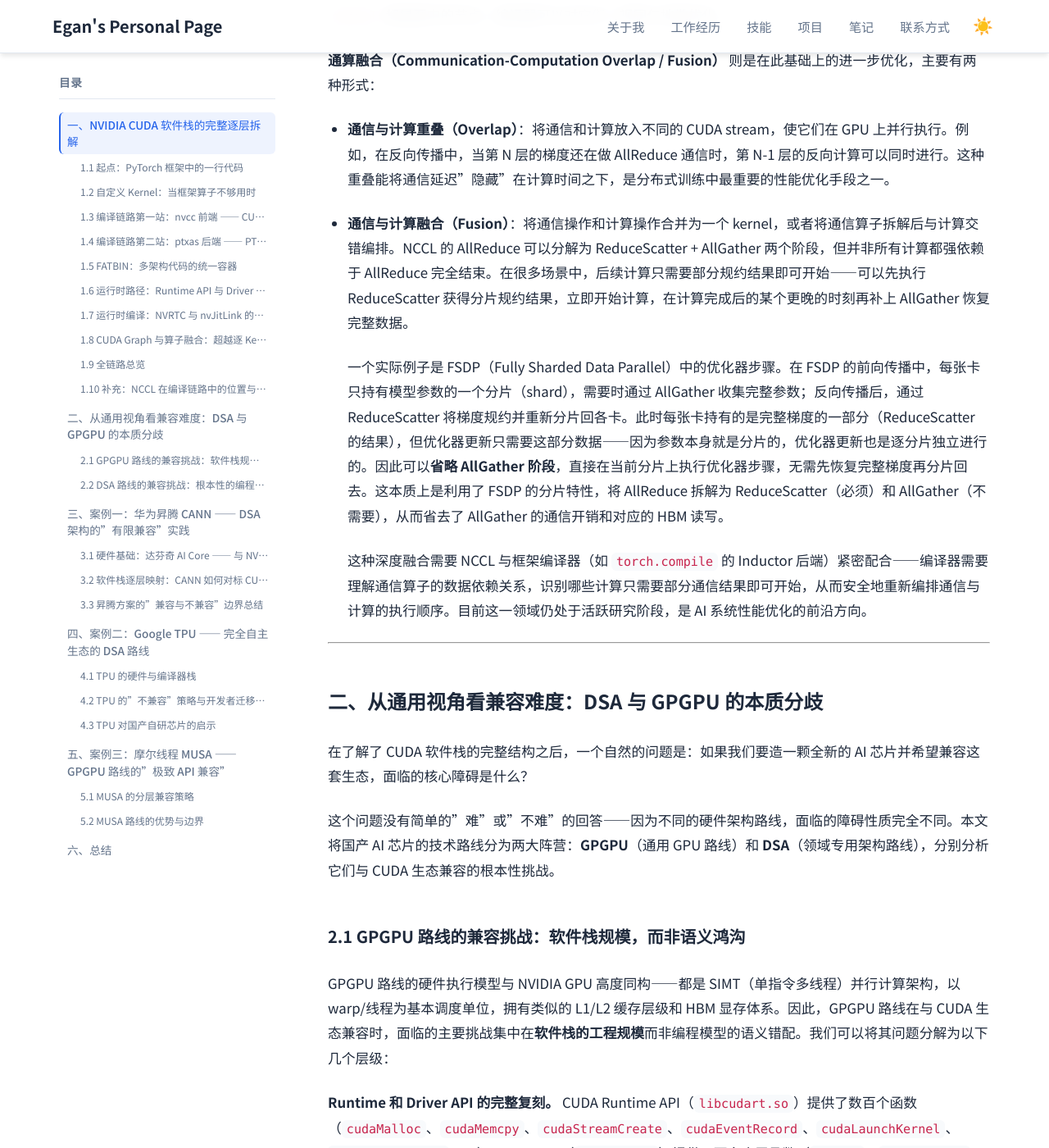
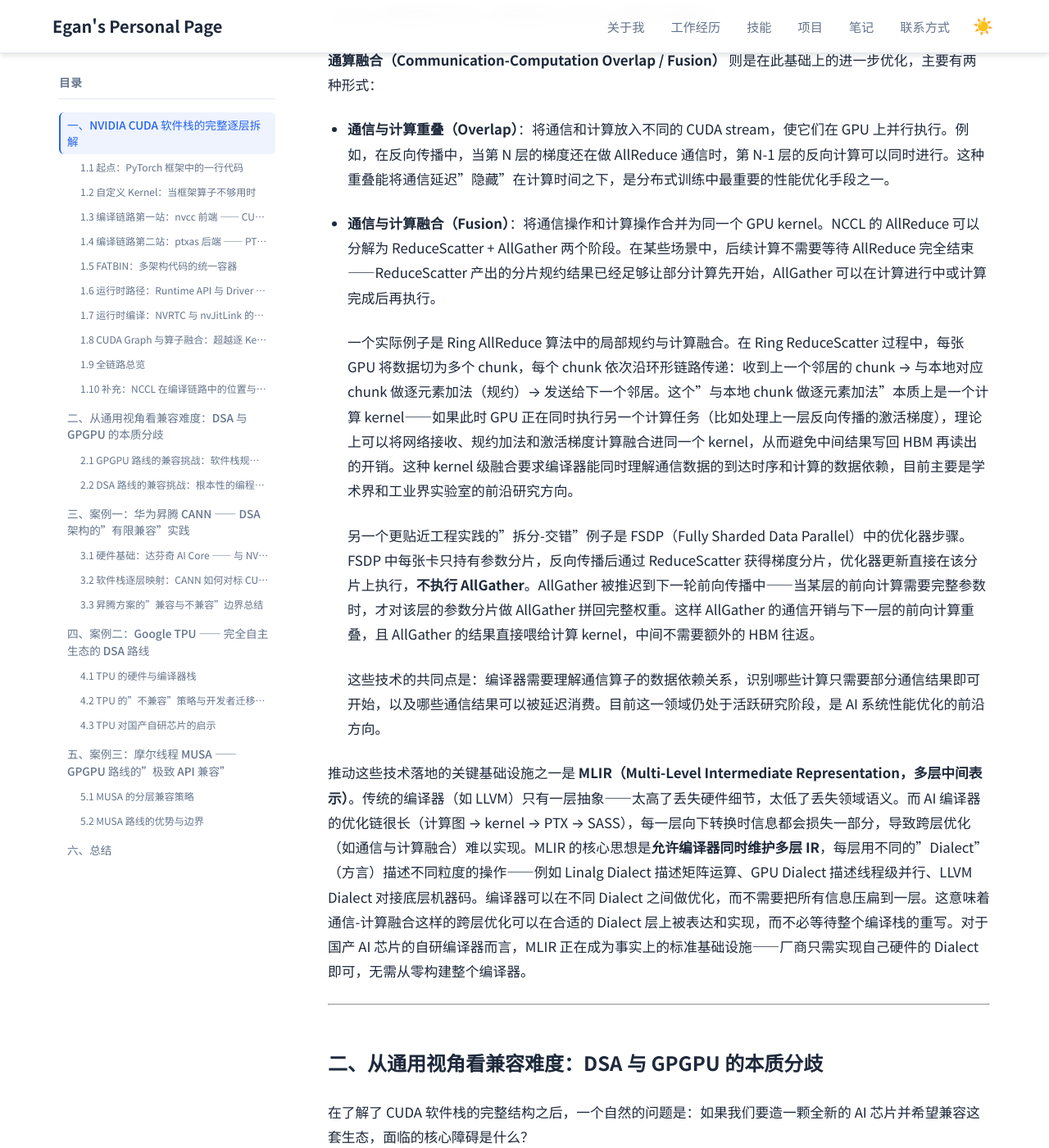
Before and after one commit to Lejun-Hu/Lejun-Hu.github.io, a Jekyll site: the page built from _notes/2026-8-15-cuda-ecosystem-compatibility.md, in a window 1280 px wide and 1400 px high, scrolled down 24047 px. Shown: the whole window at 82% size. Built offline with Jekyll 4.4.1, drawn with Linux system fonts in a browser that asks for light colours.

Commit message:
add MLIR explanation after comm-compute fusion section

```diff
--- a/_notes/2026-8-15-cuda-ecosystem-compatibility.md
+++ b/_notes/2026-8-15-cuda-ecosystem-compatibility.md
@@ -561,11 +561,15 @@ PyTorch 框架对两者的调用可以分为两类场景：
 
 - **通信与计算重叠（Overlap）**：将通信和计算放入不同的 CUDA stream，使它们在 GPU 上并行执行。例如，在反向传播中，当第 N 层的梯度还在做 AllReduce 通信时，第 N-1 层的反向计算可以同时进行。这种重叠能将通信延迟"隐藏"在计算时间之下，是分布式训练中最重要的性能优化手段之一。
 
-- **通信与计算融合（Fusion）**：将通信操作和计算操作合并为一个 kernel，或者将通信算子拆解后与计算交错编排。NCCL 的 AllReduce 可以分解为 ReduceScatter + AllGather 两个阶段，但并非所有计算都强依赖于 AllReduce 完全结束。在很多场景中，后续计算只需要部分规约结果即可开始——可以先执行 ReduceScatter 获得分片规约结果，立即开始计算，在计算完成后的某个更晚的时刻再补上 AllGather 恢复完整数据。
+- **通信与计算融合（Fusion）**：将通信操作和计算操作合并为同一个 GPU kernel。NCCL 的 AllReduce 可以分解为 ReduceScatter + AllGather 两个阶段。在某些场景中，后续计算不需要等待 AllReduce 完全结束——ReduceScatter 产出的分片规约结果已经足够让部分计算先开始，AllGather 可以在计算进行中或计算完成后再执行。
 
-  一个实际例子是 FSDP（Fully Sharded Data Parallel）中的优化器步骤。在 FSDP 的前向传播中，每张卡只持有模型参数的一个分片（shard），需要时通过 AllGather 收集完整参数；反向传播后，通过 ReduceScatter 将梯度规约并重新分片回各卡。此时每张卡持有的是完整梯度的一部分（ReduceScatter 的结果），但优化器更新只需要这部分数据——因为参数本身就是分片的，优化器更新也是逐分片独立进行的。因此可以**省略 AllGather 阶段**，直接在当前分片上执行优化器步骤，无需先恢复完整梯度再分片回去。这本质上是利用了 FSDP 的分片特性，将 AllReduce 拆解为 ReduceScatter（必须）和 AllGather（不需要），从而省去了 AllGather 的通信开销和对应的 HBM 读写。
+  一个实际例子是 Ring AllReduce 算法中的局部规约与计算融合。在 Ring ReduceScatter 过程中，每张 GPU 将数据切为多个 chunk，每个 chunk 依次沿环形链路传递：收到上一个邻居的 chunk → 与本地对应 chunk 做逐元素加法（规约）→ 发送给下一个邻居。这个"与本地 chunk 做逐元素加法"本质上是一个计算 kernel——如果此时 GPU 正在同时执行另一个计算任务（比如处理上一层反向传播的激活梯度），理论上可以将网络接收、规约加法和激活梯度计算融合进同一个 kernel，从而避免中间结果写回 HBM 再读出的开销。这种 kernel 级融合要求编译器能同时理解通信数据的到达时序和计算的数据依赖，目前主要是学术界和工业界实验室的前沿研究方向。
 
-  这种深度融合需要 NCCL 与框架编译器（如 `torch.compile` 的 Inductor 后端）紧密配合——编译器需要理解通信算子的数据依赖关系，识别哪些计算只需要部分通信结果即可开始，从而安全地重新编排通信与计算的执行顺序。目前这一领域仍处于活跃研究阶段，是 AI 系统性能优化的前沿方向。
+  另一个更贴近工程实践的"拆分-交错"例子是 FSDP（Fully Sharded Data Parallel）中的优化器步骤。FSDP 中每张卡只持有参数分片，反向传播后通过 ReduceScatter 获得梯度分片，优化器更新直接在该分片上执行，**不执行 AllGather**。AllGather 被推迟到下一轮前向传播中——当某层的前向计算需要完整参数时，才对该层的参数分片做 AllGather 拼回完整权重。这样 AllGather 的通信开销与下一层的前向计算重叠，且 AllGather 的结果直接喂给计算 kernel，中间不需要额外的 HBM 往返。
+
+  这些技术的共同点是：编译器需要理解通信算子的数据依赖关系，识别哪些计算只需要部分通信结果即可开始，以及哪些通信结果可以被延迟消费。目前这一领域仍处于活跃研究阶段，是 AI 系统性能优化的前沿方向。
+
+推动这些技术落地的关键基础设施之一是 **MLIR（Multi-Level Intermediate Representation，多层中间表示）**。传统的编译器（如 LLVM）只有一层抽象——太高了丢失硬件细节，太低了丢失领域语义。而 AI 编译器的优化链很长（计算图 → kernel → PTX → SASS），每一层向下转换时信息都会损失一部分，导致跨层优化（如通信与计算融合）难以实现。MLIR 的核心思想是**允许编译器同时维护多层 IR**，每层用不同的"Dialect"（方言）描述不同粒度的操作——例如 Linalg Dialect 描述矩阵运算、GPU Dialect 描述线程级并行、LLVM Dialect 对接底层机器码。编译器可以在不同 Dialect 之间做优化，而不需要把所有信息压扁到一层。这意味着通信-计算融合这样的跨层优化可以在合适的 Dialect 层上被表达和实现，而不必等待整个编译栈的重写。对于国产 AI 芯片的自研编译器而言，MLIR 正在成为事实上的标准基础设施——厂商只需实现自己硬件的 Dialect 即可，无需从零构建整个编译器。
 
 ---
 
```
